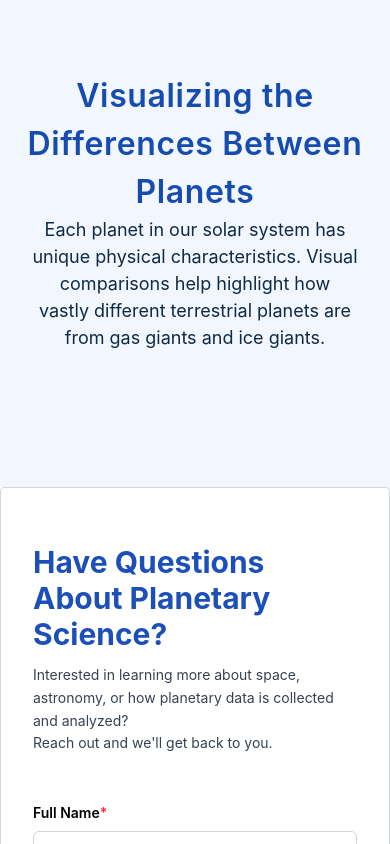
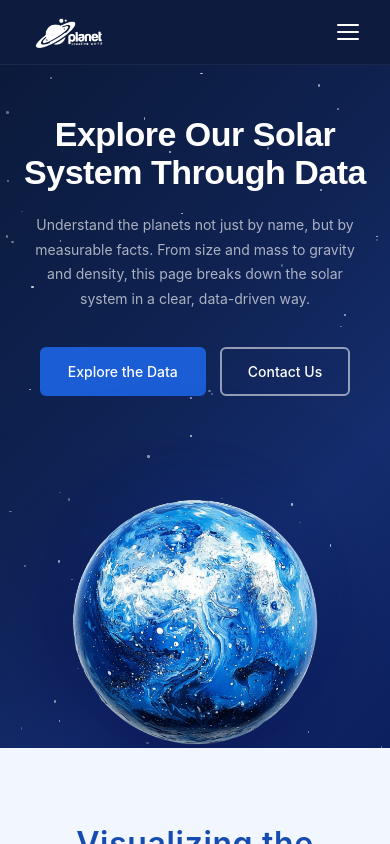
Before and after one commit to nexionovara-collab/Novaras-gurus, a React (Vite) app: page / in a window 390 px wide. Shown: the top 844 px of the page. Built offline with nearby package versions, Linux system fonts and the light colour scheme; no server answers.

Commit message:
feat: add Navbar and Hero components with scroll CTAs

```diff
--- a/src/App.jsx
+++ b/src/App.jsx
@@ -1,11 +1,19 @@
+import Navbar from "./components/Navbar";
+import Hero from "./components/Hero";
+import PlanetList from "./components/PlanetList";
 import ContactForm from "./components/ContactForm";
-import PlanetList from "./components/PlanetList";
 
 function App() {
   return (
     <div className="min-h-screen">
-      <PlanetList />
-      <ContactForm />
+      <Navbar />
+      <Hero />
+      <div id="data">
+        <PlanetList />
+      </div>
+      <div id="contact">
+        <ContactForm />
+      </div>
     </div>
   );
 }
--- /dev/null
+++ b/src/components/Hero.css
@@ -0,0 +1,225 @@
+.hero {
+  background: linear-gradient(
+    135deg,
+    #0b1a3b 0%,
+    #0f2251 40%,
+    #152d6e 70%,
+    #0d2060 100%
+  );
+  min-height: calc(100vh - 72px);
+  position: relative;
+  overflow: hidden;
+  display: flex;
+  align-items: center;
+}
+
+/* Subtle star dots */
+.hero__stars {
+  position: absolute;
+  inset: 0;
+  pointer-events: none;
+}
+
+.hero__star {
+  position: absolute;
+  background: #ffffff;
+  border-radius: 50%;
+}
+
+/* Main layout */
+.hero__content {
+  position: relative;
+  z-index: 2;
+  max-width: 1440px;
+  width: 100%;
+  margin: 0 auto;
+  padding: 60px 60px 0 60px;
+  display: flex;
+  align-items: flex-end;
+  justify-content: space-between;
+  gap: 40px;
+}
+
+/* ---------- LEFT TEXT ---------- */
+.hero__text {
+  max-width: 480px;
+  padding-bottom: 80px;
+  flex-shrink: 0;
+}
+
+.hero__heading {
+  font-family: 'Sora', sans-serif;
+  font-size: 52px;
+  font-weight: 800;
+  color: #ffffff;
+  line-height: 1.12;
+  letter-spacing: -0.5px;
+  margin-bottom: 22px;
+}
+
+.hero__subtext {
+  font-family: 'Inter', sans-serif;
+  font-size: 14px;
+  font-weight: 400;
+  color: rgba(255, 255, 255, 0.65);
+  line-height: 1.75;
+  margin-bottom: 36px;
+  max-width: 380px;
+}
+
+/* CTA buttons */
+.hero__actions {
+  display: flex;
+  align-items: center;
+  gap: 14px;
+  flex-wrap: wrap;
+}
+
+.hero__btn {
+  display: inline-flex;
+  align-items: center;
+  justify-content: center;
+  padding: 12px 26px;
+  border-radius: 6px;
+  font-family: 'Inter', sans-serif;
+  font-size: 14px;
+  font-weight: 500;
+  text-decoration: none;
+  white-space: nowrap;
+  cursor: pointer;
+  transition: background 0.2s, border-color 0.2s, transform 0.15s;
+}
+
+.hero__btn:active {
+  transform: scale(0.97);
+}
+
+.hero__btn--primary {
+  background: #1a5dd4;
+  color: #ffffff;
+  border: 2px solid #1a5dd4;
+}
+
+.hero__btn--primary:hover {
+  background: #1650b8;
+  border-color: #1650b8;
+}
+
+.hero__btn--outline {
+  background: transparent;
+  color: #ffffff;
+  border: 2px solid rgba(255, 255, 255, 0.55);
+}
+
+.hero__btn--outline:hover {
+  border-color: rgba(255, 255, 255, 0.9);
+  background: rgba(255, 255, 255, 0.05);
+}
+
+/* ---------- RIGHT EARTH ---------- */
+.hero__earth-wrapper {
+  position: relative;
+  flex-shrink: 0;
+  width: 480px;
+  height: 480px;
+  display: flex;
+  align-items: flex-end;
+  justify-content: center;
+}
+
+/* Soft radial glow beneath the globe */
+.hero__earth-glow {
+  position: absolute;
+  bottom: 30px;
+  left: 50%;
+  transform: translateX(-50%);
+  width: 420px;
+  height: 420px;
+  border-radius: 50%;
+  background: radial-gradient(
+    circle at 50% 50%,
+    rgba(74, 144, 226, 0.22) 0%,
+    rgba(26, 93, 212, 0.12) 50%,
+    transparent 75%
+  );
+  filter: blur(24px);
+  pointer-events: none;
+}
+
+.hero__earth-img {
+  position: relative;
+  z-index: 1;
+  width: 460px;
+  height: 460px;
+  object-fit: contain;
+  display: block;
+  filter: drop-shadow(-20px 20px 60px rgba(0, 0, 60, 0.5));
+}
+
+/* --------- RESPONSIVE --------- */
+@media (max-width: 1100px) {
+  .hero__heading {
+    font-size: 42px;
+  }
+
+  .hero__earth-wrapper {
+    width: 380px;
+    height: 380px;
+  }
+
+  .hero__earth-img {
+    width: 360px;
+    height: 360px;
+  }
+
+  .hero__earth-glow {
+    width: 340px;
+    height: 340px;
+  }
+}
+
+@media (max-width: 860px) {
+  .hero {
+    min-height: auto;
+  }
+
+  .hero__content {
+    flex-direction: column;
+    align-items: center;
+    padding: 50px 24px 0;
+    text-align: center;
+  }
+
+  .hero__text {
+    padding-bottom: 0;
+    max-width: 100%;
+  }
+
+  .hero__subtext {
+    max-width: 100%;
+  }
+
+  .hero__heading {
+    font-size: 34px;
+  }
+
+  .hero__actions {
+    justify-content: center;
+  }
+
+  .hero__earth-wrapper {
+    width: 280px;
+    height: 280px;
+    margin-top: 32px;
+  }
+
+  .hero__earth-img {
+    width: 260px;
+    height: 260px;
+  }
+
+  .hero__earth-glow {
+    width: 240px;
+    height: 240px;
+  }
+}
--- /dev/null
+++ b/src/components/Hero.jsx
@@ -0,0 +1,59 @@
+import React from 'react';
+import './Hero.css';
+import earthImg from '../assets/earth.png';
+
+const Hero = () => {
+  return (
+    <section className="hero" id="home">
+
+      {/* Star field background dots */}
+      <div className="hero__stars" aria-hidden="true">
+        {Array.from({ length: 60 }).map((_, i) => (
+          <span key={i} className="hero__star" style={{
+            top: `${Math.random() * 100}%`,
+            left: `${Math.random() * 100}%`,
+            width: `${Math.random() * 2 + 1}px`,
+            height: `${Math.random() * 2 + 1}px`,
+            opacity: Math.random() * 0.6 + 0.2,
+          }} />
+        ))}
+      </div>
+
+      <div className="hero__content">
+        {/* Left — text */}
+        <div className="hero__text">
+          <h1 className="hero__heading">
+            Explore Our Solar<br />
+            System Through Data
+          </h1>
+          <p className="hero__subtext">
+            Understand the planets not just by name, but by measurable
+            facts. From size and mass to gravity and density, this page
+            breaks down the solar system in a clear, data-driven way.
+          </p>
+          <div className="hero__actions">
+            <a href="#data" className="hero__btn hero__btn--primary">
+              Explore the Data
+            </a>
+            <a href="#contact" className="hero__btn hero__btn--outline">
+              Contact Us
+            </a>
+          </div>
+        </div>
+
+        {/* Right — Earth */}
+        <div className="hero__earth-wrapper" aria-label="Earth from space">
+          <div className="hero__earth-glow" aria-hidden="true" />
+          <img
+            src={earthImg}
+            alt="Earth from space — Blue Marble"
+            className="hero__earth-img"
+          />
+        </div>
+      </div>
+
+    </section>
+  );
+};
+
+export default Hero;
--- /dev/null
+++ b/src/components/Navbar.css
@@ -0,0 +1,132 @@
+.navbar {
+  background: #0d1b3e;
+  width: 100%;
+  position: relative;
+  z-index: 100;
+  border-bottom: 1px solid rgba(255, 255, 255, 0.06);
+}
+
+.navbar__inner {
+  max-width: 1440px;
+  margin: 0 auto;
+  padding: 0 60px;
+  height: 72px;
+  display: flex;
+  align-items: center;
+  justify-content: space-between;
+}
+
+/* Logo */
+.navbar__logo {
+  display: flex;
+  align-items: center;
+  text-decoration: none;
+  flex-shrink: 0;
+}
+
+.navbar__logo-img {
+  height: 44px;
+  width: auto;
+  display: block;
+  /* Logo PNG has white/light design — invert since it appears dark on white bg */
+  filter: brightness(0) invert(1);
+}
+
+/* Desktop nav links */
+.navbar__links {
+  display: flex;
+  align-items: center;
+  gap: 36px;
+}
+
+.navbar__links a {
+  color: rgba(255, 255, 255, 0.78);
+  text-decoration: none;
+  font-family: 'Inter', sans-serif;
+  font-size: 14px;
+  font-weight: 400;
+  letter-spacing: 0.01em;
+  transition: color 0.2s;
+  white-space: nowrap;
+}
+
+.navbar__links a:hover {
+  color: #ffffff;
+}
+
+/* Hamburger — hidden on desktop */
+.navbar__hamburger {
+  display: none;
+  flex-direction: column;
+  justify-content: center;
+  align-items: center;
+  gap: 5px;
+  width: 36px;
+  height: 36px;
+  background: none;
+  border: none;
+  cursor: pointer;
+  padding: 4px;
+}
+
+.navbar__hamburger span {
+  display: block;
+  width: 22px;
+  height: 2px;
+  background: #ffffff;
+  border-radius: 2px;
+  transition: transform 0.25s, opacity 0.25s;
+}
+
+.navbar__hamburger.open span:nth-child(1) {
+  transform: translateY(7px) rotate(45deg);
+}
+.navbar__hamburger.open span:nth-child(2) {
+  opacity: 0;
+}
+.navbar__hamburger.open span:nth-child(3) {
+  transform: translateY(-7px) rotate(-45deg);
+}
+
+/* Mobile menu */
+.navbar__mobile-menu {
+  display: flex;
+  flex-direction: column;
+  background: #0d1b3e;
+  padding: 12px 24px 20px;
+  border-top: 1px solid rgba(255, 255, 255, 0.08);
+}
+
+.navbar__mobile-menu a {
+  color: rgba(255, 255, 255, 0.82);
+  text-decoration: none;
+  font-size: 15px;
+  font-family: 'Inter', sans-serif;
+  padding: 12px 0;
+  border-bottom: 1px solid rgba(255, 255, 255, 0.07);
+  transition: color 0.2s;
+}
+
+.navbar__mobile-menu a:last-child {
+  border-bottom: none;
+}
+
+.navbar__mobile-menu a:hover {
+  color: #ffffff;
+}
+
+/* Responsive */
+@media (max-width: 768px) {
+  .navbar__inner {
+    padding: 0 24px;
+    height: 64px;
+  }
+
+  .navbar__links {
+    display: none;
+  }
+
+  .navbar__hamburger {
+    display: flex;
+  }
+}
--- /dev/null
+++ b/src/components/Navbar.jsx
@@ -0,0 +1,53 @@
+import React, { useState } from 'react';
+import './Navbar.css';
+import logoImg from '../assets/logo.png';
+
+const Navbar = () => {
+  const [menuOpen, setMenuOpen] = useState(false);
+
+  return (
+    <header className="navbar">
+      <div className="navbar__inner">
+
+        {/* Logo */}
+        <a href="#" className="navbar__logo">
+          <img src={logoImg} alt="Planet Creative World logo" className="navbar__logo-img" />
+        </a>
+
+        {/* Desktop nav links */}
+        <nav className="navbar__links" aria-label="Main navigation">
+          <a href="#home">Home</a>
+          <a href="#solar-system">Solar System</a>
+          <a href="#planets">Planets</a>
+          <a href="#data">Data</a>
+          <a href="#contact">Contact</a>
+        </nav>
+
+        {/* Mobile hamburger */}
+        <button
+          className={`navbar__hamburger ${menuOpen ? 'open' : ''}`}
+          onClick={() => setMenuOpen(!menuOpen)}
+          aria-label="Toggle menu"
+          aria-expanded={menuOpen}
+        >
+          <span />
+          <span />
+          <span />
+        </button>
+      </div>
+
+      {/* Mobile dropdown */}
+      {menuOpen && (
+        <nav className="navbar__mobile-menu" aria-label="Mobile navigation">
+          <a href="#home" onClick={() => setMenuOpen(false)}>Home</a>
+          <a href="#solar-system" onClick={() => setMenuOpen(false)}>Solar System</a>
+          <a href="#planets" onClick={() => setMenuOpen(false)}>Planets</a>
+          <a href="#data" onClick={() => setMenuOpen(false)}>Data</a>
+          <a href="#contact" onClick={() => setMenuOpen(false)}>Contact</a>
+        </nav>
+      )}
+    </header>
+  );
+};
+
+export default Navbar;
```
Also changed, not shown: src/assets/earth.png (added), src/assets/logo.png (added).
